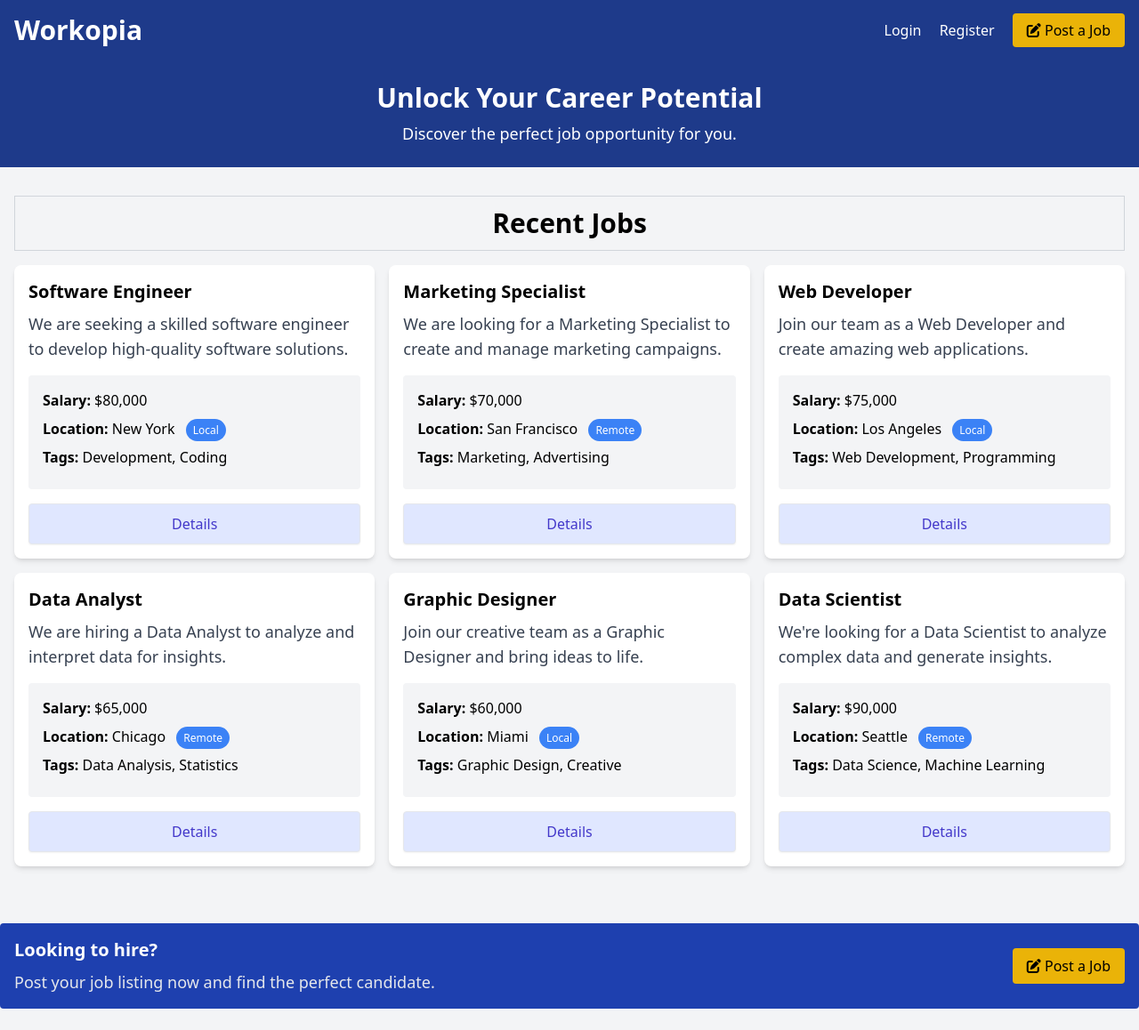
After one commit to jfroux83/workopia, a PHP site: page /listings in a window 1280 px wide. The commit adds this page. Shown: the whole page at 89% size. Run offline with PHP 8.4, Linux system fonts and the light colour scheme.

Commit message:
Adding a custom router using Router class & adding views

```diff
--- /dev/null
+++ b/Router.php
@@ -0,0 +1,95 @@
+<?php
+
+class Router
+{
+  protected $routes = [];
+
+  public function registerRoute($method, $uri, $controller)
+  {
+    $this->routes[] = [
+      'method' => $method,
+      'uri' => $uri,
+      'controller' => $controller
+    ];
+  }
+
+  /**
+   * Add a GET route
+   *
+   * @param string $uri
+   * @param string $controller
+   * @return void
+   */
+  public function get($uri, $controller)
+  {
+    $this->registerRoute('GET', $uri, $controller);
+  }
+
+  /**
+   * Add a POST route
+   *
+   * @param string $uri
+   * @param string $controller
+   * @return void
+   */
+  public function post($uri, $controller)
+  {
+    $this->registerRoute('POST', $uri, $controller);
+  }
+
+  /**
+   * Add a PUT route
+   *
+   * @param string $uri
+   * @param string $controller
+   * @return void
+   */
+  public function put($uri, $controller)
+  {
+    $this->registerRoute('PUT', $uri, $controller);
+  }
+
+  /**
+   * Add a DELETE route
+   *
+   * @param string $uri
+   * @param string $controller
+   * @return void
+   */
+  public function delete($uri, $controller)
+  {
+    $this->registerRoute('DELETE', $uri, $controller);
+  }
+
+  /**
+   * Load error page
+   *
+   * @param int $httpCode
+   * @return void
+   */
+  public function error($httpCode = 404)
+  {
+    http_response_code($httpCode);
+    loadView("error/{$httpCode}");
+    exit;
+  }
+
+  /**
+   * Route the request
+   *
+   * @param string $uri
+   * @param string $method
+   * @return void
+   */
+  public function route($uri, $method)
+  {
+    foreach ($this->routes as $route) {
+      if ($route['uri'] === $uri && $route['method'] === $method) {
+        require basePath($route['controller']);
+        return;
+      }
+    }
+
+    $this->error();
+  }
+}
--- /dev/null
+++ b/controllers/error/404.php
@@ -0,0 +1,3 @@
+<?php
+
+loadView('error/404');
--- /dev/null
+++ b/controllers/home.php
@@ -0,0 +1,3 @@
+<?php
+
+loadView('home');
--- /dev/null
+++ b/controllers/listings/create.php
@@ -0,0 +1,3 @@
+<?php
+
+loadView('listings/create');
--- /dev/null
+++ b/controllers/listings/index.php
@@ -0,0 +1,3 @@
+<?php
+
+loadView('listings/index');
--- a/helpers.php
+++ b/helpers.php
@@ -44,3 +44,29 @@ function loadPartial($name)
       echo "Partial '{$name} not found!'";
    }
 }
+
+/**
+ * Inspect a value(s)
+ *
+ * @param mixed $value
+ * @return void
+ */
+function inspect($value)
+{
+   echo '<pre>';
+   var_dump($value);
+   echo '</pre>';
+}
+
+/**
+ * Inspect a value(s) and die
+ *
+ * @param mixed $value
+ * @return void
+ */
+function inspectAndDie($value)
+{
+   echo '<pre>';
+   die(var_dump($value));
+   echo '</pre>';
+}
--- a/public/index.php
+++ b/public/index.php
@@ -1,4 +1,10 @@
 <?php
 require '../helpers.php';
+require basePath('Router.php');
 
-loadView('home');
+$router = new Router();
+$routes = require basePath('routes.php');
+$uri = $_SERVER['REQUEST_URI'];
+$method = $_SERVER['REQUEST_METHOD'];
+
+$router->route($uri, $method);
--- /dev/null
+++ b/routes.php
@@ -0,0 +1,5 @@
+<?php
+
+$router->get('/', 'controllers/home.php');
+$router->get('/listings', 'controllers/listings/index.php');
+$router->get('/listings/create', 'controllers/listings/create.php');
--- /dev/null
+++ b/views/listings/index.view.php
@@ -0,0 +1,162 @@
+<?= loadPartial('head') ?>
+<?= loadPartial('navbar') ?>
+<?= loadPartial('top-banner') ?>
+
+<!-- Job Listings -->
+<section>
+  <div class="container mx-auto p-4 mt-4">
+    <div class="text-center text-3xl mb-4 font-bold border border-gray-300 p-3">Recent Jobs</div>
+    <div class="grid grid-cols-1 md:grid-cols-3 gap-4 mb-6">
+      <!-- Job Listing 1: Software Engineer -->
+      <div class="rounded-lg shadow-md bg-white">
+        <div class="p-4">
+          <h2 class="text-xl font-semibold">Software Engineer</h2>
+          <p class="text-gray-700 text-lg mt-2">
+            We are seeking a skilled software engineer to develop
+            high-quality software solutions.
+          </p>
+          <ul class="my-4 bg-gray-100 p-4 rounded">
+            <li class="mb-2"><strong>Salary:</strong> $80,000</li>
+            <li class="mb-2">
+              <strong>Location:</strong> New York
+              <span class="text-xs bg-blue-500 text-white rounded-full px-2 py-1 ml-2">Local</span>
+            </li>
+            <li class="mb-2">
+              <strong>Tags:</strong> <span>Development</span>,
+              <span>Coding</span>
+            </li>
+          </ul>
+          <a href="details.html" class="block w-full text-center px-5 py-2.5 shadow-sm rounded border text-base font-medium text-indigo-700 bg-indigo-100 hover:bg-indigo-200">
+            Details
+          </a>
+        </div>
+      </div>
+
+      <!-- Job Listing 2: Marketing Specialist -->
+      <div class="rounded-lg shadow-md bg-white">
+        <div class="p-4">
+          <h2 class="text-xl font-semibold">Marketing Specialist</h2>
+          <p class="text-gray-700 text-lg mt-2">
+            We are looking for a Marketing Specialist to create and manage
+            marketing campaigns.
+          </p>
+          <ul class="my-4 bg-gray-100 p-4 rounded">
+            <li class="mb-2"><strong>Salary:</strong> $70,000</li>
+            <li class="mb-2">
+              <strong>Location:</strong> San Francisco
+              <span class="text-xs bg-blue-500 text-white rounded-full px-2 py-1 ml-2">Remote</span>
+            </li>
+            <li class="mb-2">
+              <strong>Tags:</strong> <span>Marketing</span>,
+              <span>Advertising</span>
+            </li>
+          </ul>
+          <a href="details.html" class="block w-full text-center px-5 py-2.5 shadow-sm rounded border text-base font-medium text-indigo-700 bg-indigo-100 hover:bg-indigo-200">
+            Details
+          </a>
+        </div>
+      </div>
+
+      <!-- Job Listing 3: Web Developer -->
+      <div class="rounded-lg shadow-md bg-white">
+        <div class="p-4">
+          <h2 class="text-xl font-semibold">Web Developer</h2>
+          <p class="text-gray-700 text-lg mt-2">
+            Join our team as a Web Developer and create amazing web
+            applications.
+          </p>
+          <ul class="my-4 bg-gray-100 p-4 rounded">
+            <li class="mb-2"><strong>Salary:</strong> $75,000</li>
+            <li class="mb-2">
+              <strong>Location:</strong> Los Angeles
+              <span class="text-xs bg-blue-500 text-white rounded-full px-2 py-1 ml-2">Local</span>
+            </li>
+            <li class="mb-2">
+              <strong>Tags:</strong> <span>Web Development</span>,
+              <span>Programming</span>
+            </li>
+          </ul>
+          <a href="details.html" class="block w-full text-center px-5 py-2.5 shadow-sm rounded border text-base font-medium text-indigo-700 bg-indigo-100 hover:bg-indigo-200">
+            Details
+          </a>
+        </div>
+      </div>
+
+      <!-- Job Listing 4: Data Analyst -->
+      <div class="rounded-lg shadow-md bg-white">
+        <div class="p-4">
+          <h2 class="text-xl font-semibold">Data Analyst</h2>
+          <p class="text-gray-700 text-lg mt-2">
+            We are hiring a Data Analyst to analyze and interpret data for
+            insights.
+          </p>
+          <ul class="my-4 bg-gray-100 p-4 rounded">
+            <li class="mb-2"><strong>Salary:</strong> $65,000</li>
+            <li class="mb-2">
+              <strong>Location:</strong> Chicago
+              <span class="text-xs bg-blue-500 text-white rounded-full px-2 py-1 ml-2">Remote</span>
+            </li>
+            <li class="mb-2">
+              <strong>Tags:</strong> <span>Data Analysis</span>,
+              <span>Statistics</span>
+            </li>
+          </ul>
+          <a href="details.html" class="block w-full text-center px-5 py-2.5 shadow-sm rounded border text-base font-medium text-indigo-700 bg-indigo-100 hover:bg-indigo-200">
+            Details
+          </a>
+        </div>
+      </div>
+
+      <!-- Job Listing 5: Graphic Designer -->
+      <div class="rounded-lg shadow-md bg-white">
+        <div class="p-4">
+          <h2 class="text-xl font-semibold">Graphic Designer</h2>
+          <p class="text-gray-700 text-lg mt-2">
+            Join our creative team as a Graphic Designer and bring ideas to
+            life.
+          </p>
+          <ul class="my-4 bg-gray-100 p-4 rounded">
+            <li class="mb-2"><strong>Salary:</strong> $60,000</li>
+            <li class="mb-2">
+              <strong>Location:</strong> Miami
+              <span class="text-xs bg-blue-500 text-white rounded-full px-2 py-1 ml-2">Local</span>
+            </li>
+            <li class="mb-2">
+              <strong>Tags:</strong> <span>Graphic Design</span>,
+              <span>Creative</span>
+            </li>
+          </ul>
+          <a href="details.html" class="block w-full text-center px-5 py-2.5 shadow-sm rounded border text-base font-medium text-indigo-700 bg-indigo-100 hover:bg-indigo-200">
+            Details
+          </a>
+        </div>
+      </div>
+
+      <div class="rounded-lg shadow-md bg-white">
+        <div class="p-4">
+          <h2 class="text-xl font-semibold">Data Scientist</h2>
+          <p class="text-gray-700 text-lg mt-2">
+            We're looking for a Data Scientist to analyze complex data and
+            generate insights.
+          </p>
+          <ul class="my-4 bg-gray-100 p-4 rounded">
+            <li class="mb-2"><strong>Salary:</strong> $90,000</li>
+            <li class="mb-2">
+              <strong>Location:</strong> Seattle
+              <span class="text-xs bg-blue-500 text-white rounded-full px-2 py-1 ml-2">Remote</span>
+            </li>
+            <li class="mb-2">
+              <strong>Tags:</strong> <span>Data Science</span>,
+              <span>Machine Learning</span>
+            </li>
+          </ul>
+          <a href="details.html" class="block w-full text-center px-5 py-2.5 shadow-sm rounded border text-base font-medium text-indigo-700 bg-indigo-100 hover:bg-indigo-200">
+            Details
+          </a>
+        </div>
+      </div>
+    </div>
+</section>
+
+<?= loadPartial('bottom-banner') ?>
+<?= loadPartial('footer') ?>
--- a/views/partials/bottom-banner.php
+++ b/views/partials/bottom-banner.php
@@ -7,7 +7,7 @@
                 Post your job listing now and find the perfect candidate.
             </p>
         </div>
-        <a href="post-job.html" class="bg-yellow-500 hover:bg-yellow-600 text-black px-4 py-2 rounded hover:shadow-md transition duration-300">
+        <a href="/listings/create" class="bg-yellow-500 hover:bg-yellow-600 text-black px-4 py-2 rounded hover:shadow-md transition duration-300">
             <i class="fa fa-edit"></i> Post a Job
         </a>
     </div>
--- a/views/partials/head.php
+++ b/views/partials/head.php
@@ -6,7 +6,7 @@
     <meta http-equiv="X-UA-Compatible" content="IE=edge" />
     <meta name="viewport" content="width=device-width, initial-scale=1.0" />
     <link rel="stylesheet" href="https://cdnjs.cloudflare.com/ajax/libs/font-awesome/6.4.2/css/all.min.css" integrity="sha512-z3gLpd7yknf1YoNbCzqRKc4qyor8gaKU1qmn+CShxbuBusANI9QpRohGBreCFkKxLhei6S9CQXFEbbKuqLg0DA==" crossorigin="anonymous" referrerpolicy="no-referrer" />
-    <link rel="stylesheet" href="css/style.css" />
+    <link rel="stylesheet" href="/css/style.css" />
     <title>Workopia</title>
 </head>
 
--- a/views/partials/navbar.php
+++ b/views/partials/navbar.php
@@ -2,12 +2,12 @@
 <header class="bg-blue-900 text-white p-4">
     <div class="container mx-auto flex justify-between items-center">
         <h1 class="text-3xl font-semibold">
-            <a href="index.html">Workopia</a>
+            <a href="/">Workopia</a>
         </h1>
         <nav class="space-x-4">
             <a href="login.html" class="text-white hover:underline">Login</a>
             <a href="register.html" class="text-white hover:underline">Register</a>
-            <a href="post-job.html" class="bg-yellow-500 hover:bg-yellow-600 text-black px-4 py-2 rounded hover:shadow-md transition duration-300"><i class="fa fa-edit"></i> Post a Job</a>
+            <a href="/listings/create" class="bg-yellow-500 hover:bg-yellow-600 text-black px-4 py-2 rounded hover:shadow-md transition duration-300"><i class="fa fa-edit"></i> Post a Job</a>
         </nav>
     </div>
 </header>
```
Also changed, not shown: views/error/403.view.php (added, +13 -0 lines), views/error/404.view.php (added, +13 -0 lines), views/home.view.php (+7 -7 lines), views/listings/create.view.php (added, +64 -0 lines).
